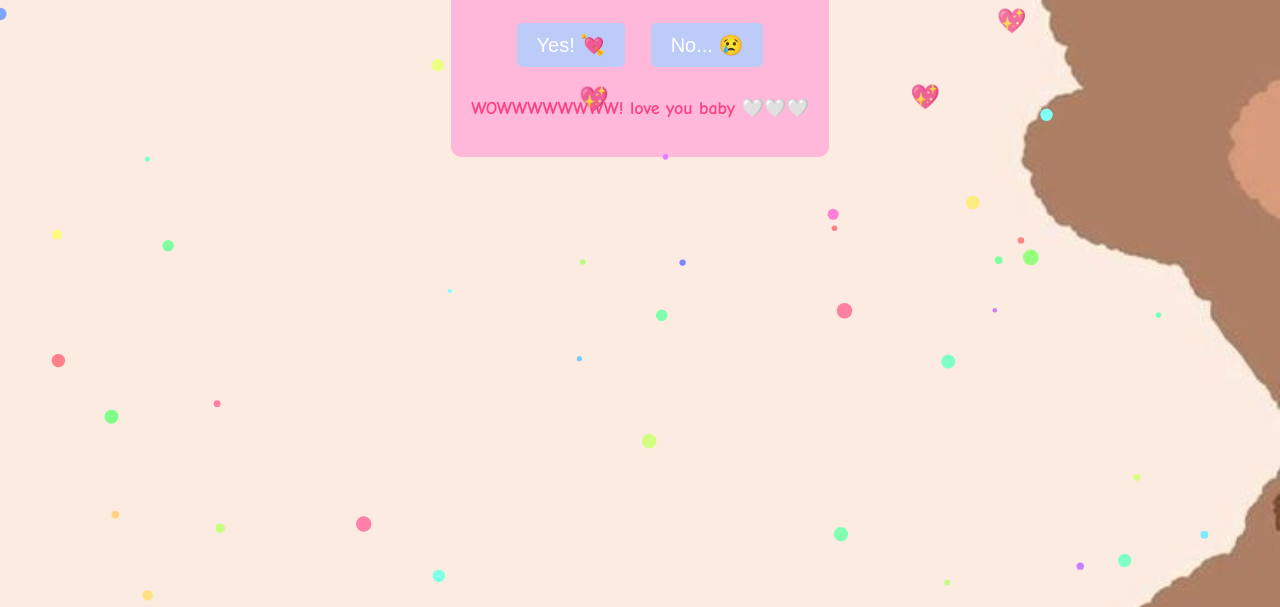
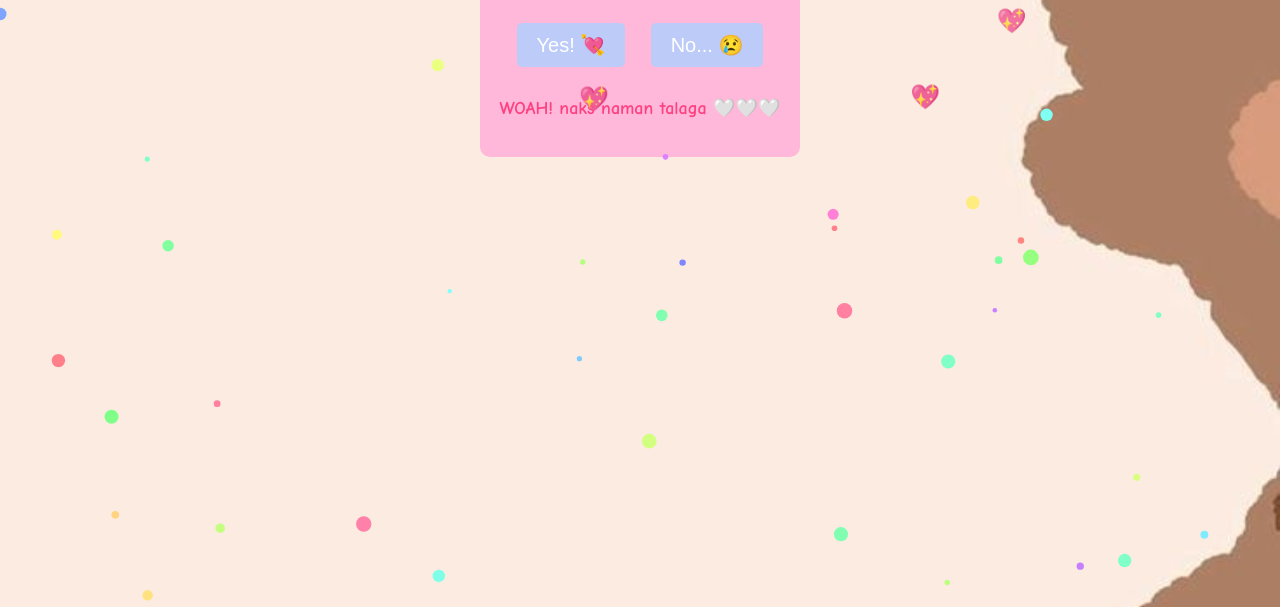
Before and after one commit to peal22/fs, a plain HTML site: page index.html in a window 1280 px wide. Both pictures are taken after a click on the button "Yes! 💘". Shown: the part 193-800 px from the top of the page. Drawn offline with Linux system fonts and the light colour scheme.

Commit message:
Update index.html

```diff
--- a/index.html
+++ b/index.html
@@ -163,7 +163,7 @@
 
         // Show confetti when clicking "Yes"
         document.getElementById("yesButton").addEventListener("click", function() {
-            document.getElementById("response").innerText = "WOWWWWWWWW! love you baby 🤍🤍🤍";
+            document.getElementById("response").innerText = "WOAH! naks naman talaga  🤍🤍🤍";
             confetti = [];
             createConfetti();
             animateConfetti();
```
